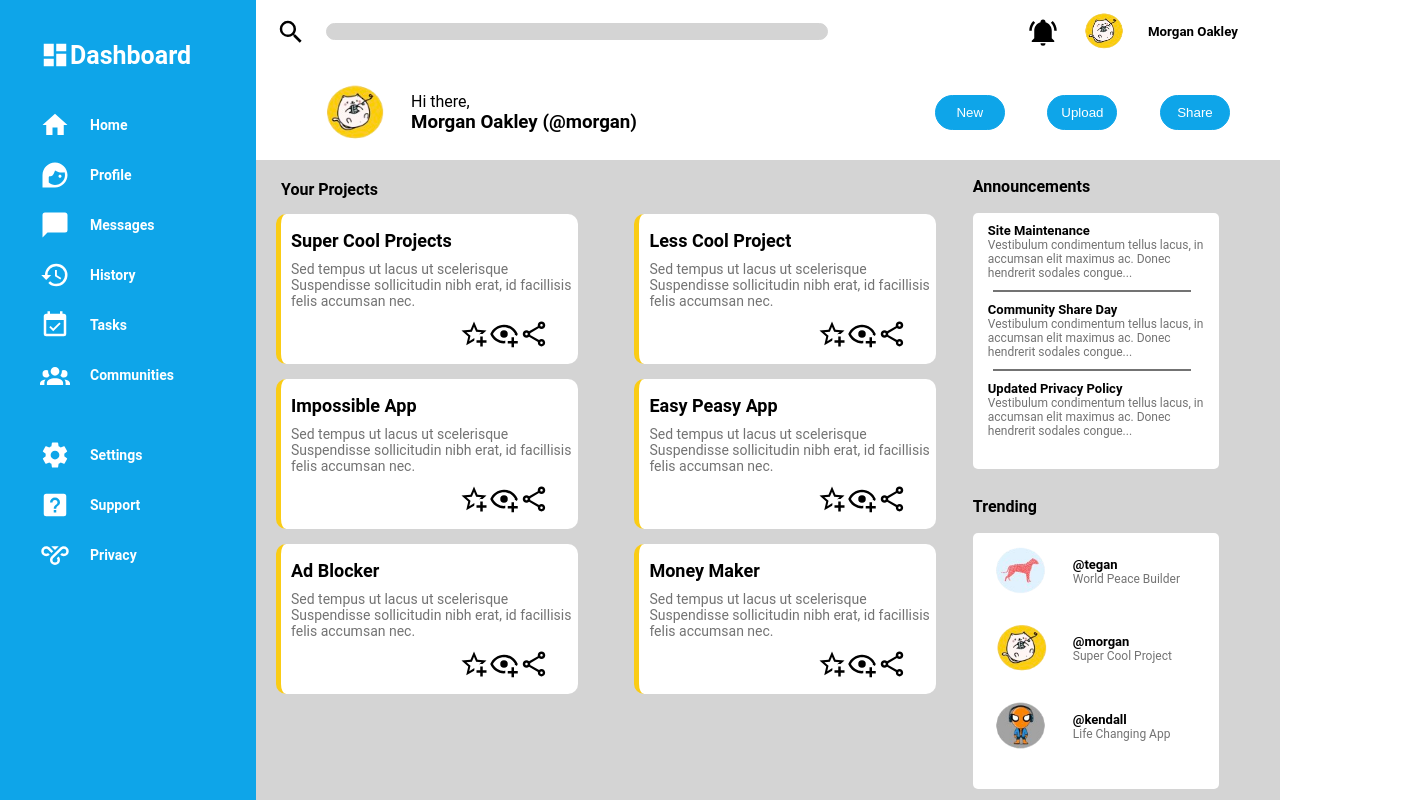
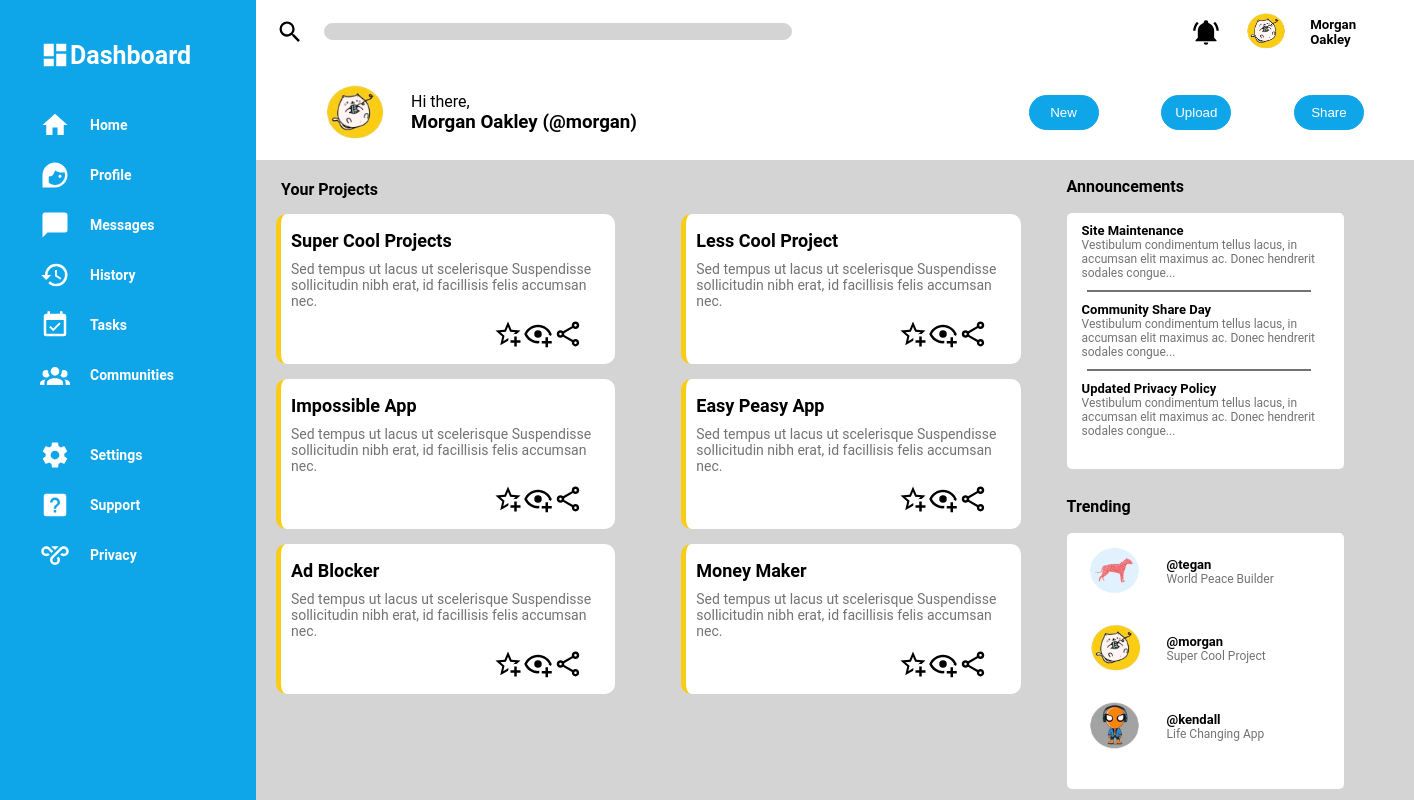
Before and after one commit to AreeshaJat/Admin-Dashboard, a plain HTML site: page index.html in a window 1280 px wide. Shown: the whole page, 1414 px wide, since content can reach past the window. Drawn offline with Linux system fonts and the light colour scheme; a web font is replaced by a local one.

Commit message:
edited styles.css

```diff
--- a/styles.css
+++ b/styles.css
@@ -76,7 +76,7 @@ body{
     border-radius: 10px;
     border: 1px solid #d4d4d4;
     margin-left: 20px;
-    margin-right: 200px;
+    margin-right: 400px;
 }
 
 .avatarNavbar, .avatarWelcome {
```
